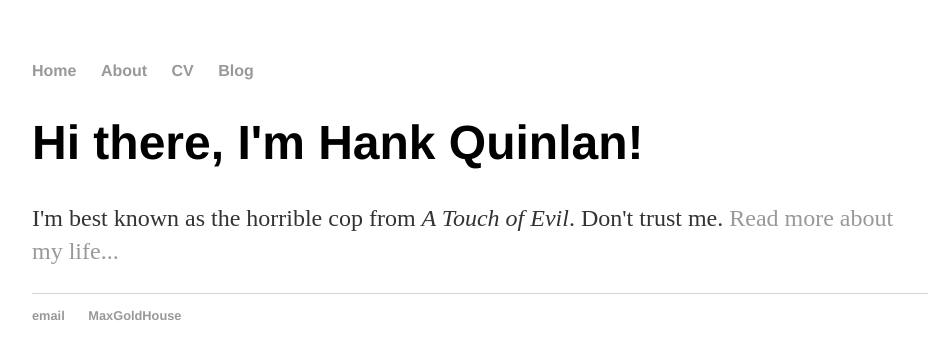
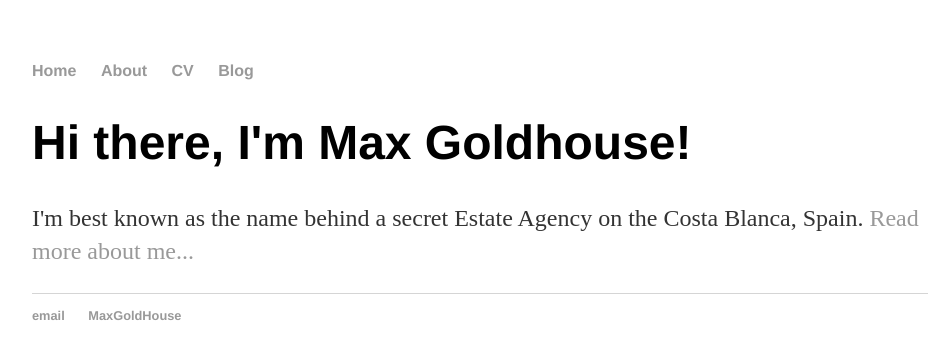
Before and after one commit to dindinet/jekyll-site, a Jekyll site: the page built from index.html, in a window 1280 px wide. Shown: the top 359 px of the page, without its empty margins (160-1110 px from the left). Built offline with Jekyll 4.4.1, drawn with Linux system fonts in a browser that asks for light colours.

Commit message:
Update from Forestry.io

```diff
--- a/index.html
+++ b/index.html
@@ -1,9 +1,9 @@
 ---
-title: Hank Quinlan, Horrible Cop
+title: Max Goldhouse, Laid back European guy
 layout: default
 
 ---
-		<div class="blurb">
-			<h1>Hi there, I'm Hank Quinlan!</h1>
-			<p>I'm best known as the horrible cop from <em>A Touch of Evil</em>. Don't trust me. <a href="/about">Read more about my life...</a></p>
+<div class="blurb">
+			<h1>Hi there, I'm Max Goldhouse!</h1>
+			<p>I'm best known as the name behind a secret Estate Agency on the Costa Blanca, Spain. <a href="/about">Read more about me...</a></p>
 		</div>
```
